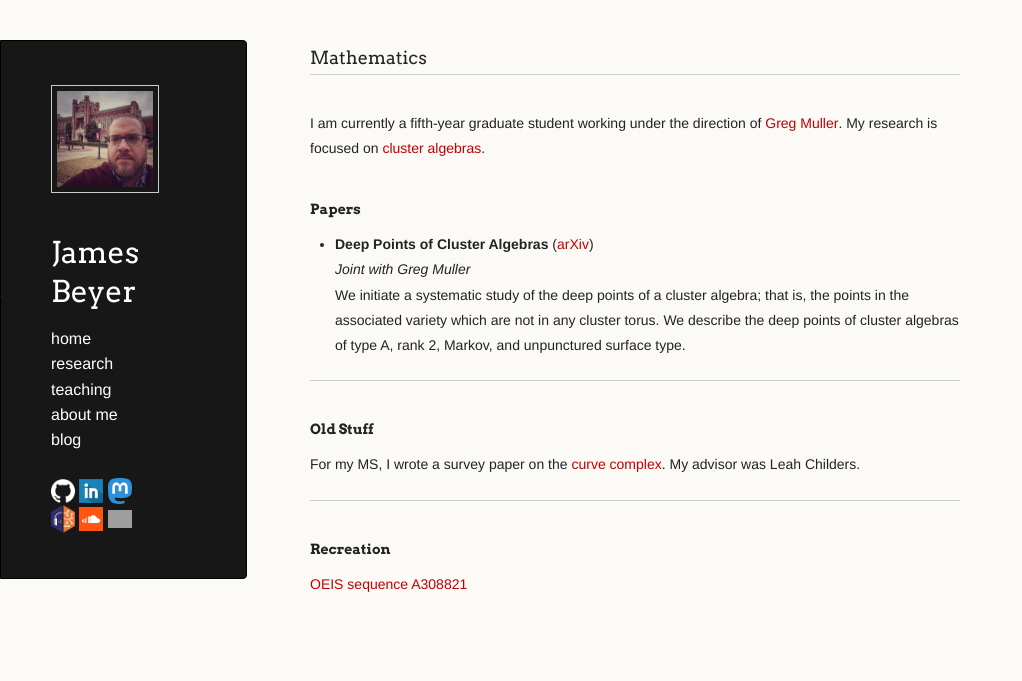
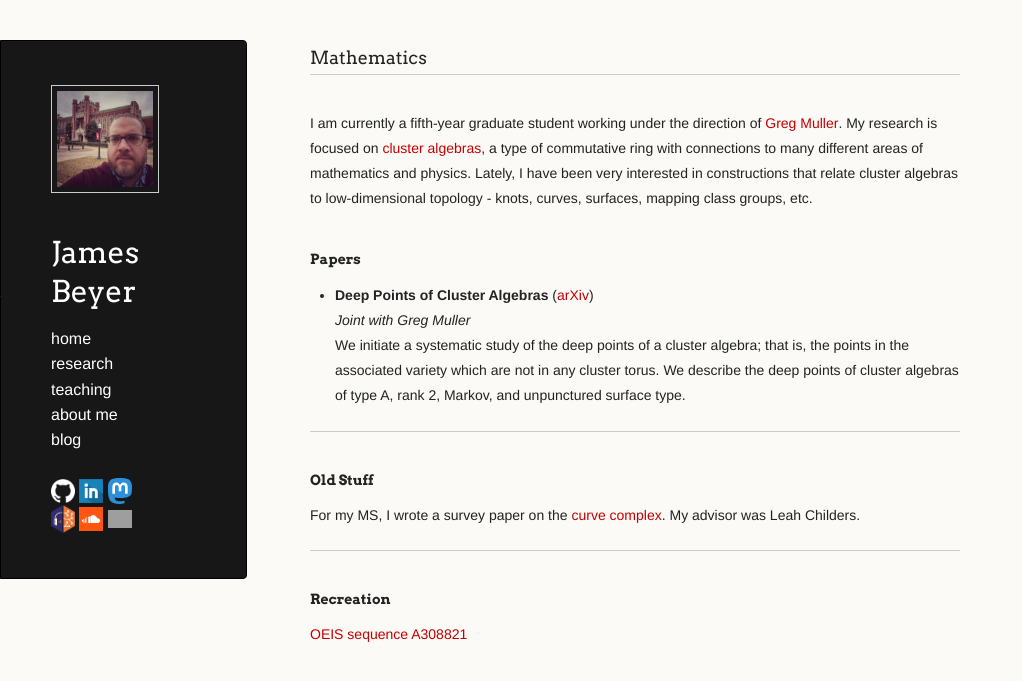
Before and after one commit to jebeyer/jebeyer.github.io, a Jekyll site: the page built from research.md, in a window 1280 px wide. Shown: the top 681 px of the page, without its empty margins (0-1022 px from the left). Built offline with Jekyll 4.4.1, drawn with Linux system fonts in a browser that asks for light colours; a script that is not in the unit is left out; our own code applies the rules of GitHub Pages for plain Markdown files; grey boxes are pictures that could not be loaded.

Commit message:
Update research blurb

```diff
--- a/research.md
+++ b/research.md
@@ -5,7 +5,7 @@ layout: default
 ### Mathematics
 
 <br/>
-I am currently a fifth-year graduate student working under the direction of [Greg Muller](https://math.ou.edu/~gmuller). My research is focused on [cluster algebras](https://en.wikipedia.org/wiki/Cluster_algebra).
+I am currently a fifth-year graduate student working under the direction of [Greg Muller](https://math.ou.edu/~gmuller). My research is focused on [cluster algebras](https://en.wikipedia.org/wiki/Cluster_algebra), a type of commutative ring with connections to many different areas of mathematics and physics. Lately, I have been very interested in constructions that relate cluster algebras to low-dimensional topology - knots, curves, surfaces, mapping class groups, etc.
 
 #### Papers
 
```
